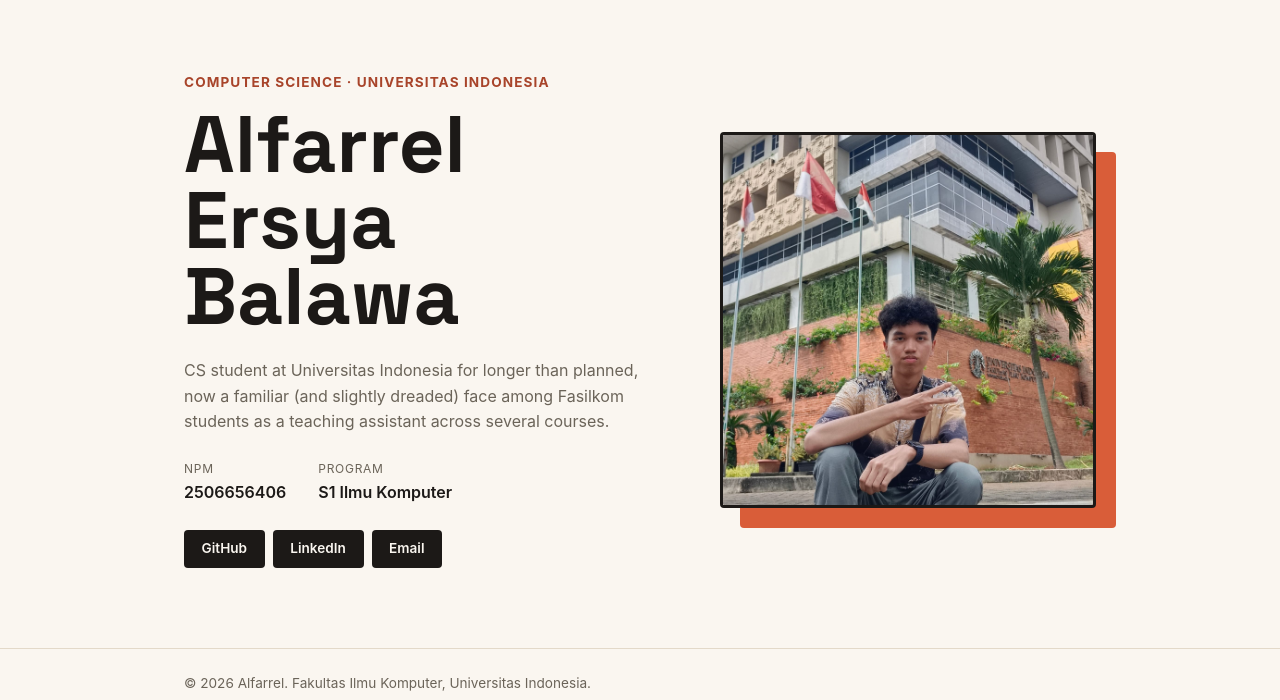
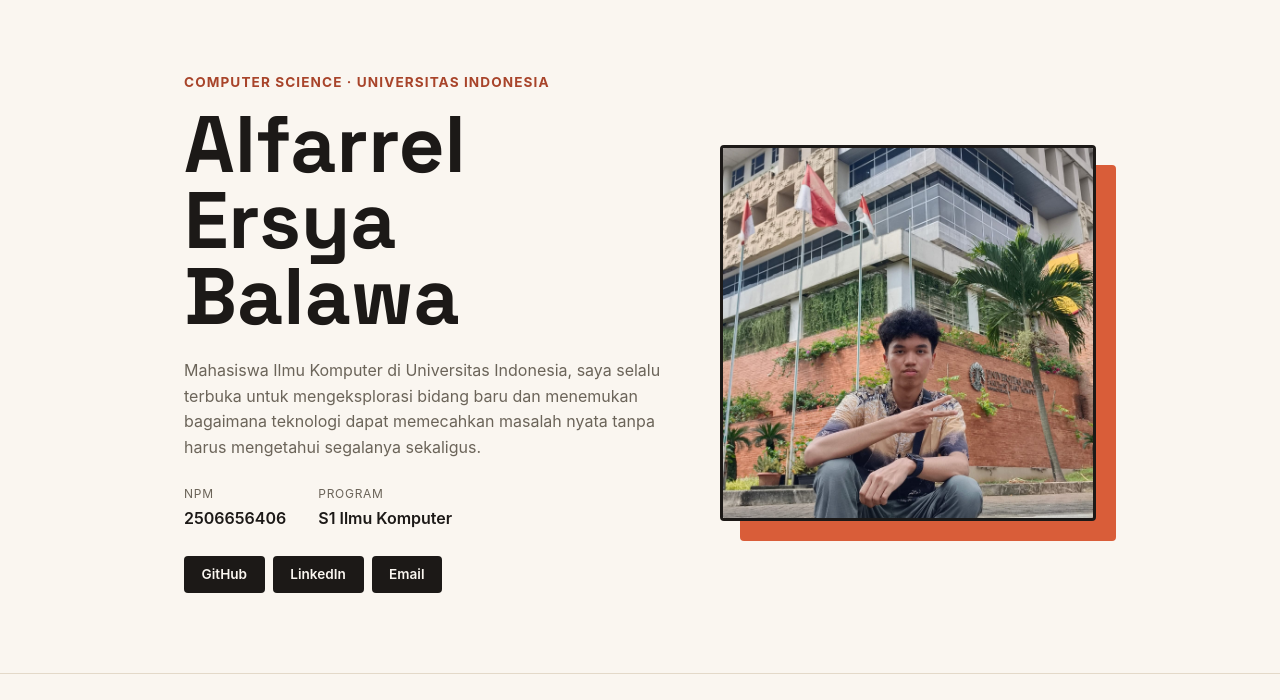
Before and after one commit to alpallel/portofolio, a Django app: page / in a window 1280 px wide. Shown: the part 74-774 px from the top of the page. Run offline with Django 5.2, Linux system fonts and the light colour scheme.

Commit message:
update 'about me' contents

```diff
--- a/templates/index.html
+++ b/templates/index.html
@@ -31,7 +31,7 @@
                     <img class="avatar" src="/static/img/profile-picture.jpeg" alt="Photo of Burhan">
                 </div>
                 <div class="hero-details">
-                    <p class="bio">CS student at Universitas Indonesia for longer than planned, now a familiar (and slightly dreaded) face among Fasilkom students as a teaching assistant across several courses.</p>
+                    <p class="bio">Mahasiswa Ilmu Komputer di Universitas Indonesia, saya selalu terbuka untuk mengeksplorasi bidang baru dan menemukan bagaimana teknologi dapat memecahkan masalah nyata tanpa harus mengetahui segalanya sekaligus.</p>
                     <dl class="meta-list">
                         <div class="meta-row">
                             <dt>NPM</dt>
```
